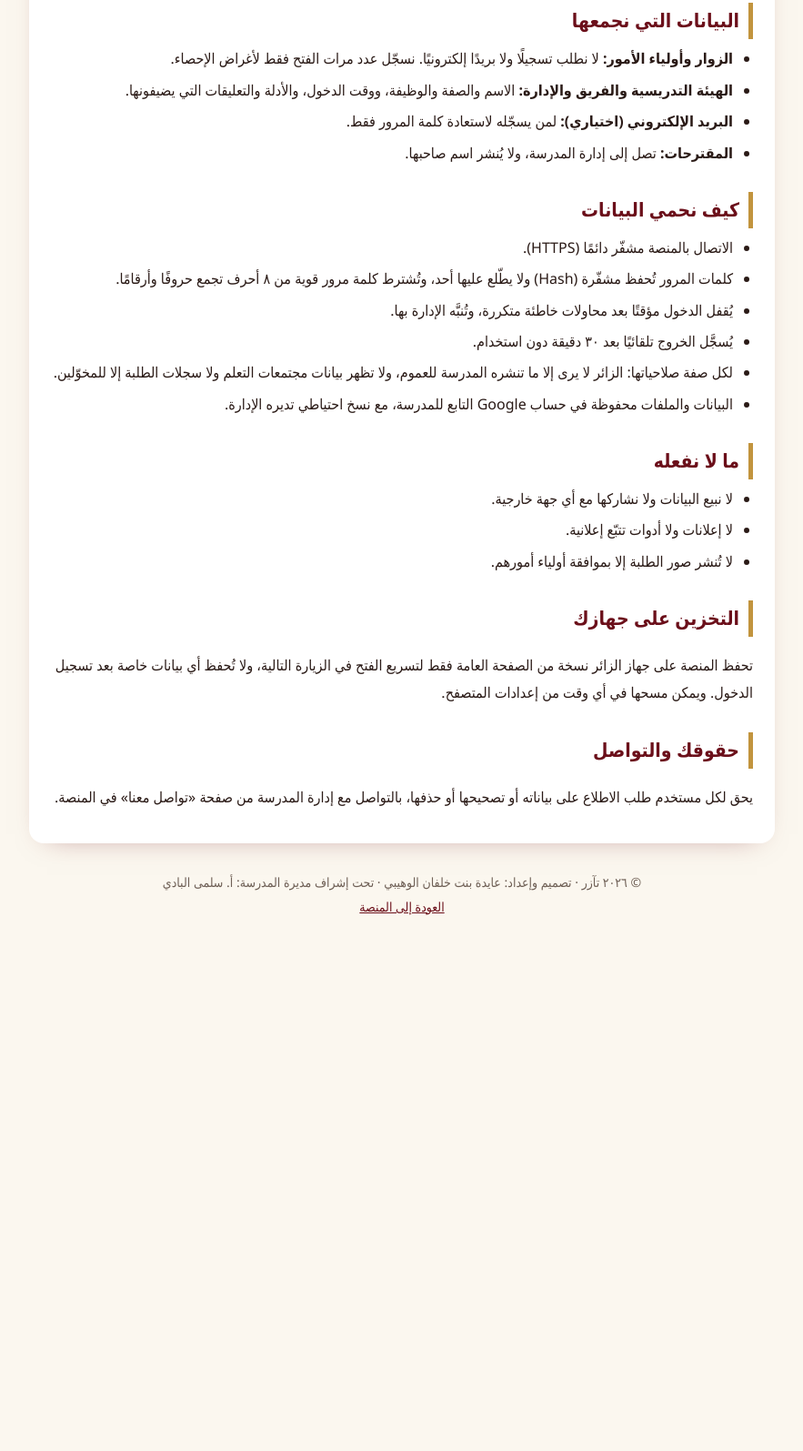
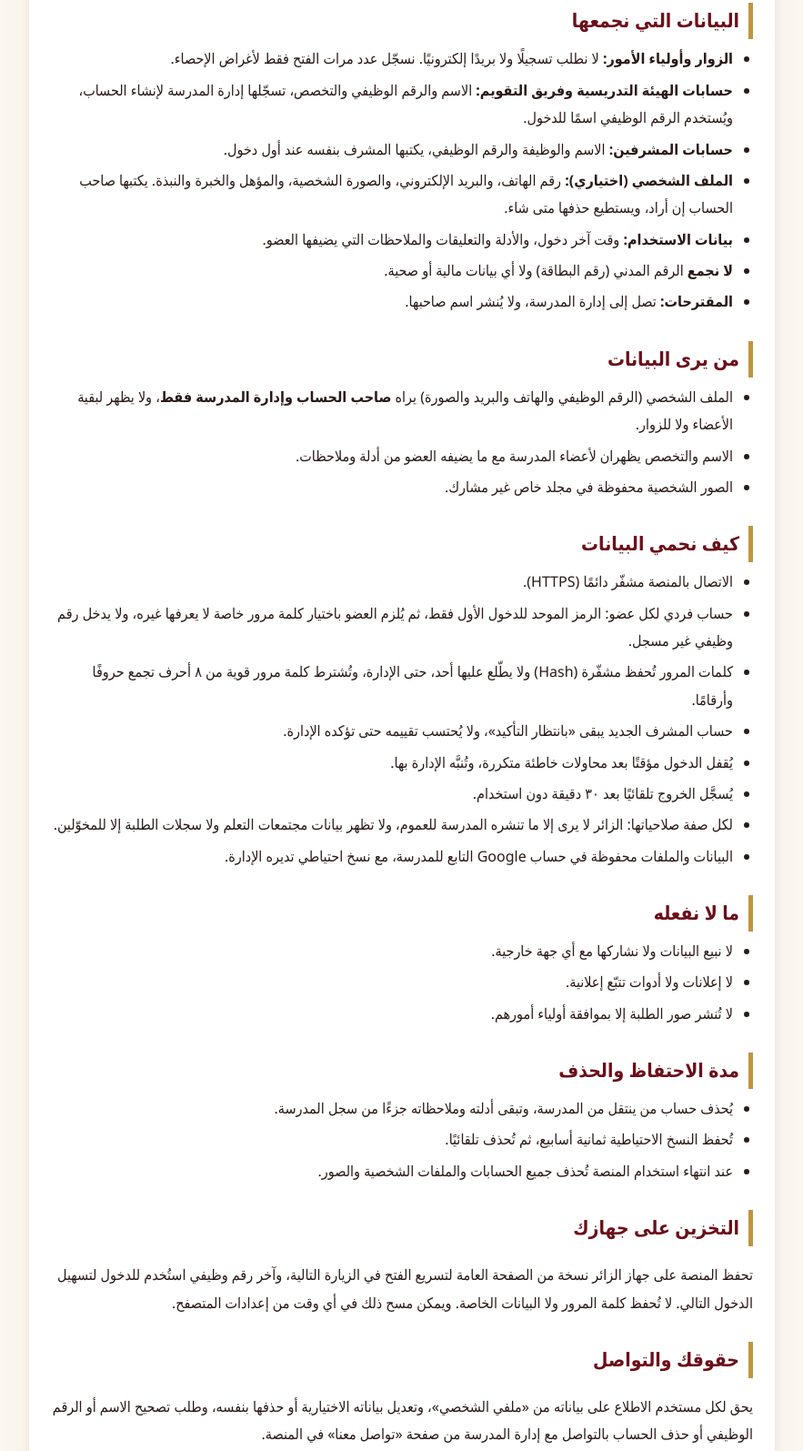
Before and after one commit to jamilathabeet/jamilathabeet.github.io, a plain HTML site: page privacy.html in a window 1280 px wide. Shown: the part 504-2099 px from the top of the page at 91% size, without its empty margins (198-1081 px from the left). Before the commit the page ends 1574 px from the top, so only its background shows below. Drawn offline with Linux system fonts and the light colour scheme.

Commit message:
سياسة الخصوصية: بيانات الحسابات والملف الشخصي، ومن يراها، ومدة الاحتفاظ والحذف
Co-Authored-By: Claude Opus 5.5 <noreply@anthropic.com>
Claude-Session: https://claude.ai/code/session_01KhvjSngUcktrzQf6VHAzDd

```diff
--- a/privacy.html
+++ b/privacy.html
@@ -33,15 +33,27 @@
 <h2>البيانات التي نجمعها</h2>
 <ul>
   <li><b>الزوار وأولياء الأمور:</b> لا نطلب تسجيلًا ولا بريدًا إلكترونيًا. نسجّل عدد مرات الفتح فقط لأغراض الإحصاء.</li>
-  <li><b>الهيئة التدريسية والفريق والإدارة:</b> الاسم والصفة والوظيفة، ووقت الدخول، والأدلة والتعليقات التي يضيفونها.</li>
-  <li><b>البريد الإلكتروني (اختياري):</b> لمن يسجّله لاستعادة كلمة المرور فقط.</li>
+  <li><b>حسابات الهيئة التدريسية وفريق التقويم:</b> الاسم والرقم الوظيفي والتخصص، تسجّلها إدارة المدرسة لإنشاء الحساب، ويُستخدم الرقم الوظيفي اسمًا للدخول.</li>
+  <li><b>حسابات المشرفين:</b> الاسم والوظيفة والرقم الوظيفي، يكتبها المشرف بنفسه عند أول دخول.</li>
+  <li><b>الملف الشخصي (اختياري):</b> رقم الهاتف، والبريد الإلكتروني، والصورة الشخصية، والمؤهل والخبرة والنبذة. يكتبها صاحب الحساب إن أراد، ويستطيع حذفها متى شاء.</li>
+  <li><b>بيانات الاستخدام:</b> وقت آخر دخول، والأدلة والتعليقات والملاحظات التي يضيفها العضو.</li>
+  <li><b>لا نجمع</b> الرقم المدني (رقم البطاقة) ولا أي بيانات مالية أو صحية.</li>
   <li><b>المقترحات:</b> تصل إلى إدارة المدرسة، ولا يُنشر اسم صاحبها.</li>
+</ul>
+
+<h2>من يرى البيانات</h2>
+<ul>
+  <li>الملف الشخصي (الرقم الوظيفي والهاتف والبريد والصورة) يراه <b>صاحب الحساب وإدارة المدرسة فقط</b>، ولا يظهر لبقية الأعضاء ولا للزوار.</li>
+  <li>الاسم والتخصص يظهران لأعضاء المدرسة مع ما يضيفه العضو من أدلة وملاحظات.</li>
+  <li>الصور الشخصية محفوظة في مجلد خاص غير مشارك.</li>
 </ul>
 
 <h2>كيف نحمي البيانات</h2>
 <ul>
   <li>الاتصال بالمنصة مشفّر دائمًا (HTTPS).</li>
-  <li>كلمات المرور تُحفظ مشفّرة (Hash) ولا يطّلع عليها أحد، وتُشترط كلمة مرور قوية من ٨ أحرف تجمع حروفًا وأرقامًا.</li>
+  <li>حساب فردي لكل عضو: الرمز الموحد للدخول الأول فقط، ثم يُلزم العضو باختيار كلمة مرور خاصة لا يعرفها غيره، ولا يدخل رقم وظيفي غير مسجل.</li>
+  <li>كلمات المرور تُحفظ مشفّرة (Hash) ولا يطّلع عليها أحد، حتى الإدارة، وتُشترط كلمة مرور قوية من ٨ أحرف تجمع حروفًا وأرقامًا.</li>
+  <li>حساب المشرف الجديد يبقى «بانتظار التأكيد»، ولا يُحتسب تقييمه حتى تؤكده الإدارة.</li>
   <li>يُقفل الدخول مؤقتًا بعد محاولات خاطئة متكررة، وتُنبَّه الإدارة بها.</li>
   <li>يُسجَّل الخروج تلقائيًا بعد ٣٠ دقيقة دون استخدام.</li>
   <li>لكل صفة صلاحياتها: الزائر لا يرى إلا ما تنشره المدرسة للعموم، ولا تظهر بيانات مجتمعات التعلم ولا سجلات الطلبة إلا للمخوّلين.</li>
@@ -55,11 +67,19 @@
   <li>لا تُنشر صور الطلبة إلا بموافقة أولياء أمورهم.</li>
 </ul>
 
+<h2>مدة الاحتفاظ والحذف</h2>
+<ul>
+  <li>يُحذف حساب من ينتقل من المدرسة، وتبقى أدلته وملاحظاته جزءًا من سجل المدرسة.</li>
+  <li>تُحفظ النسخ الاحتياطية ثمانية أسابيع، ثم تُحذف تلقائيًا.</li>
+  <li>عند انتهاء استخدام المنصة تُحذف جميع الحسابات والملفات الشخصية والصور.</li>
+</ul>
+
 <h2>التخزين على جهازك</h2>
-<p>تحفظ المنصة على جهاز الزائر نسخة من الصفحة العامة فقط لتسريع الفتح في الزيارة التالية، ولا تُحفظ أي بيانات خاصة بعد تسجيل الدخول. ويمكن مسحها في أي وقت من إعدادات المتصفح.</p>
+<p>تحفظ المنصة على جهاز الزائر نسخة من الصفحة العامة لتسريع الفتح في الزيارة التالية، وآخر رقم وظيفي استُخدم للدخول لتسهيل الدخول التالي. لا تُحفظ كلمة المرور ولا البيانات الخاصة. ويمكن مسح ذلك في أي وقت من إعدادات المتصفح.</p>
 
 <h2>حقوقك والتواصل</h2>
-<p>يحق لكل مستخدم طلب الاطلاع على بياناته أو تصحيحها أو حذفها، بالتواصل مع إدارة المدرسة من صفحة «تواصل معنا» في المنصة.</p>
+<p>يحق لكل مستخدم الاطلاع على بياناته من «ملفي الشخصي»، وتعديل بياناته الاختيارية أو حذفها بنفسه، وطلب تصحيح الاسم أو الرقم الوظيفي أو حذف الحساب بالتواصل مع إدارة المدرسة من صفحة «تواصل معنا» في المنصة.</p>
+<p class="sub">آخر تحديث: ٢٦ نوفمبر ٢٠٢٦</p>
 </div>
 <footer>© ٢٠٢٦ تآزر · تصميم وإعداد: عايدة بنت خلفان الوهيبي · تحت إشراف مديرة المدرسة: أ. سلمى البادي<br><a href="https://tazurom.com/">العودة إلى المنصة</a></footer>
 </main>
```
